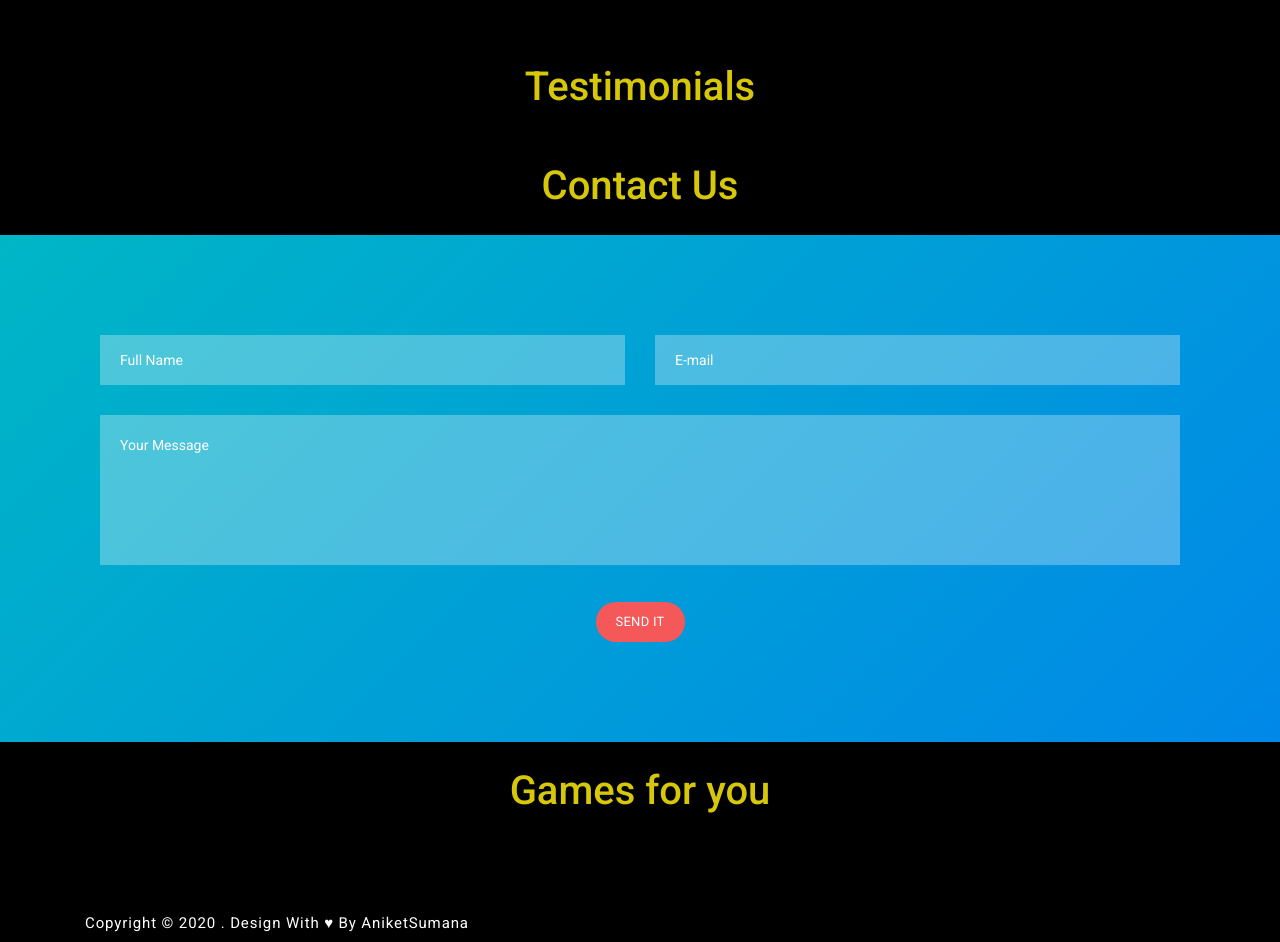
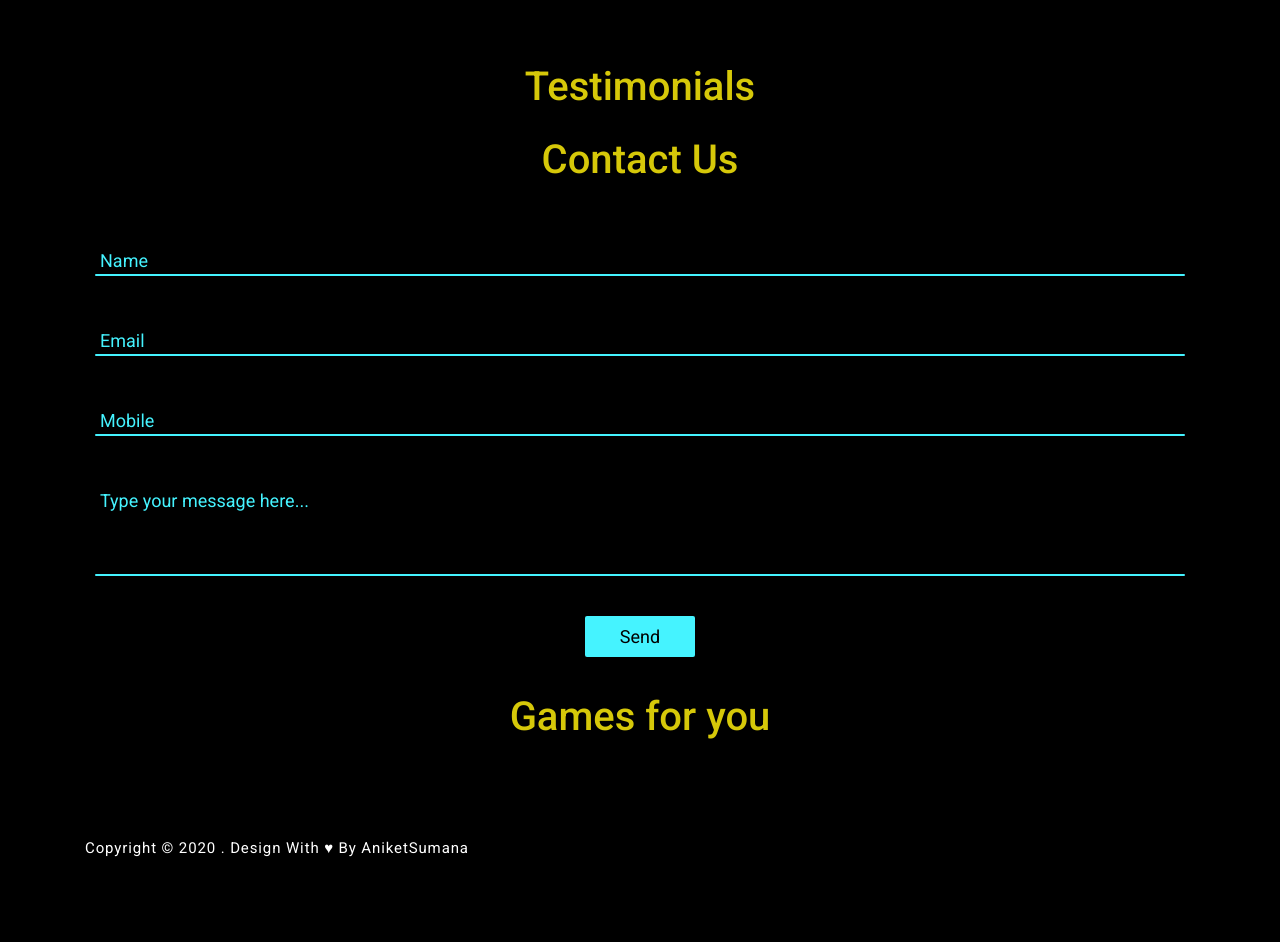
Before and after one commit to Aniket762/Portfolio_us, a plain HTML site: page index.html in a window 1280 px wide. Shown: the part 3780-4722 px from the top of the page. Drawn offline with nearby package versions, Linux system fonts and the light colour scheme.

Commit message:
contact us added

```diff
--- a/assets/css/templatemo-art-factory.css
+++ b/assets/css/templatemo-art-factory.css
@@ -1329,128 +1329,104 @@ contact
 ---------------------------------------------
 */
 
-#contact-us .container-fluid {
-  padding-right: 0px;
-  padding-left: 0px;
-  overflow-x: hidden;
-}
-
-#contact-us .col-lg-6 {
-  padding-left: 0px;
-  padding-right: 0px;
-}
-
-#contact-us h5 {
-  font-weight: 500;
+
+.container .row100{
+  position: relative;
+  width: 100%;
+  display: grid;
+  grid-template-columns: repeat(autofit,minmax(300px,1fr));
+}
+
+.container .row100 .col{
+  position: relative;
+  width: 100%;
+  padding: 0 10px;
+  margin: 30px 0 10px;
+  transition: 0.5s;
+}
+
+.container .row100 .inputBox{
+  position: relative;
+  width: 100%;
+  height: 40px;
+  color: #45f3ff;
+}
+
+.container .row100 .inputBox input,
+.container .row100 .inputBox.textarea textarea{
+  position: absolute;
+  width: 100%;
+  height: 100%;
+  background: transparent;
+  box-shadow: none;
+  border: none;
+  outline: none;
   font-size: 18px;
-  letter-spacing: 0.25px;
-  line-height: 26px;
-}
-
-.contact-text {
-  font-weight: 400;
-  font-size: 14px;
-  letter-spacing: 0.6px;
-  line-height: 26px;
-}
-
-.contact-text p {
-  margin-bottom: 28px;
-}
-
-.contact-field {
-  background-color: rgba(250, 250, 250, 0.3);
-}
-
-.contact-form {
-  padding: 100px;
-  background: rgba(0, 136, 232, 1);
-  background: -moz-linear-gradient(
-    -45deg,
-    rgba(0, 136, 232, 1) 0%,
-    rgba(0, 182, 198, 1) 0%,
-    rgba(0, 136, 232, 1) 100%
-  );
-  background: -webkit-gradient(
-    left top,
-    right bottom,
-    color-stop(0%, rgba(0, 136, 232, 1)),
-    color-stop(0%, rgba(0, 182, 198, 1)),
-    color-stop(100%, rgba(0, 136, 232, 1))
-  );
-  background: -webkit-linear-gradient(
-    -45deg,
-    rgba(0, 136, 232, 1) 0%,
-    rgba(0, 182, 198, 1) 0%,
-    rgba(0, 136, 232, 1) 100%
-  );
-  background: -o-linear-gradient(
-    -45deg,
-    rgba(0, 136, 232, 1) 0%,
-    rgba(0, 182, 198, 1) 0%,
-    rgba(0, 136, 232, 1) 100%
-  );
-  background: -ms-linear-gradient(
-    -45deg,
-    rgba(0, 136, 232, 1) 0%,
-    rgba(0, 182, 198, 1) 0%,
-    rgba(0, 136, 232, 1) 100%
-  );
-  background: linear-gradient(
-    135deg,
-    rgba(0, 136, 232, 1) 0%,
-    rgba(0, 182, 198, 1) 0%,
-    rgba(0, 136, 232, 1) 100%
-  );
-  filter: progid:DXImageTransform.Microsoft.gradient( startColorstr='#0088e8', endColorstr='#0088e8', GradientType=1 );
-}
-
-@media (max-width: 765px) {
-  .contact-form {
-    padding: 60px;
-    margin-top: -7px;
-  }
-}
-
-.contact-form input,
-.contact-form textarea {
-  color: #777;
-  font-size: 14px;
+  padding: 0 10px;
+  z-index: 1;
+  color: #000;
+}
+
+.container .row100 .inputBox .text{
+  position: absolute;
+  top: 0;
+  left: 0;
+  line-height: 40px;
+  font-size: 18px;
+  padding: 5px;
+  display: block;
+  transition: 0.5s;
+  pointer-events: none;
+}
+
+.container .row100 .inputBox input:focus + .text,
+.container .row100 .inputBox input:valid + .text,
+.container .row100 .inputBox textarea:focus + .text,
+.container .row100 .inputBox textarea:valid + .text{
+  top: -35px;
+  left: -10px;
+}
+
+.container .row100 .inputBox .line{
+  position: absolute;
+  bottom: 0;
+  display: block;
+  width: 100%;
+  height: 2px;
+  background: #45f3ff;
+  transition: 0.5s;
+  border-radius: 2px;
+  pointer-events: none;
+}
+
+.container .row100 .inputBox input:focus ~ .line,
+.container .row100 .inputBox input:valid ~ .line,
+.container .row100 .inputBox textarea:focus ~ .line,
+.container .row100 .inputBox textarea:valid ~ .line{
+  height: 100%;
+}
+
+.container .row100 .inputBox.textarea{
+  position: relative;
+  width: 100%;
+  height: 100px;
+  padding: 10px 0;
+}
+
+.container .row100 .inputBox.textarea textarea{
+  height: 100%;
+  resize: none;
+}
+
+#form-submit{
   border: none;
-  width: 100%;
-  height: 50px;
+  padding: 7px 35px;
+  cursor: pointer;
   outline: none;
-  padding-left: 20px;
-  padding-right: 20px;
-  border-radius: 0px;
-  -webkit-appearance: none;
-  -moz-appearance: none;
-  appearance: none;
-  margin-bottom: 30px;
-}
-
-.contact-form textarea {
-  height: 150px;
-  resize: none;
-  padding: 20px;
-}
-
-.contact-form {
-  text-align: center;
-}
-
-.contact-form ::-webkit-input-placeholder {
-  /* Edge */
-  color: #fff;
-}
-
-.contact-form :-ms-input-placeholder {
-  /* Internet Explorer 10-11 */
-  color: #fff;
-}
-
-.contact-form ::placeholder {
-  color: #fff;
+  background: #45f3ff;
+  color: #000;
+  font-size: 18px;
+  border-radius: 2px;
 }
 
 /*
--- a/index.html
+++ b/index.html
@@ -426,48 +426,51 @@
 
     <!-- ***** Contact Us Start ***** -->
     <section class="section" id="contact-us">
-        <div class="container-fluid">
+        <div class="container">
             <h1 class="heading">Contact Us</h1>
-            <div class="row">
-                <!-- ***** Contact Map Start *****
-                <div class="col-lg-6 col-md-6 col-sm-12">
-                    <div id="map">
-                    <iframe src="https://www.google.com/maps/embed?pb=!1m18!1m12!1m3!1d1197183.8373802372!2d-1.9415093691103689!3d6.781986417238027!2m3!1f0!2f0!3f0!3m2!1i1024!2i768!4f13.1!3m3!1m2!1s0xfdb96f349e85efd%3A0xb8d1e0b88af1f0f5!2sKumasi+Central+Market!5e0!3m2!1sen!2sth!4v1532967884907" width="100%" height="500px" frameborder="0" style="border:0" allowfullscreen></iframe>
+                <form action="contact.php" method="post" id="form" class="contact-form">
+                    <div class="row100">
+                        <div class="col">
+                            <div class="inputBox">
+                                <input name="cf_name" type="text" class="form-control" id="name" required="required">
+                                <span class="text">Name</span>
+                                <span class="line"></span>
+                            </div>
+                        </div>
                     </div>
-                </div>
-                 ***** Contact Map End ***** -->
-
-                <!-- ***** Contact Form Start ***** -->
-                <div class="col-lg-12 col-md-12 col-sm-12">
-                    <div class="contact-form">
-                        <form id="contact" action="" method="post">
-                          <div class="row">
-                            <div class="col-md-6 col-sm-12">
-                              <fieldset>
-                                <input name="name" type="text" id="name" placeholder="Full Name" required="" class="contact-field">
-                              </fieldset>
+                    <div class="row100">
+                        <div class="col">
+                            <div class="inputBox">
+                                <input name="cf_email" type="text" class="form-control" id="email" pattern="[^ @]*@[^ @]*"  required="required">
+                                <span class="text">Email</span>
+                                <span class="line"></span>
                             </div>
-                            <div class="col-md-6 col-sm-12">
-                              <fieldset>
-                                <input name="email" type="text" id="email" placeholder="E-mail" required="" class="contact-field">
-                              </fieldset>
+                        </div>
+                    </div>
+                    <div class="row100">
+                        <div class="col">
+                            <div class="inputBox">
+                                <input name="cf_phone" type="number" class="form-control" id="phone"  required="required">
+                                <span class="text">Mobile</span>
+                                <span class="line"></span>
                             </div>
-                            <div class="col-lg-12">
-                              <fieldset>
-                                <textarea name="message" rows="6" id="message" placeholder="Your Message" required="" class="contact-field"></textarea>
-                              </fieldset>
+                        </div>
+                    </div>
+                    <div class="row100">
+                        <div class="col">
+                            <div class="inputBox textarea">
+                                <textarea name="cf_message" rows="6" class="form-control" id="message" required="required"></textarea>
+                                <span class="text">Type your message here...</span>
+                                <span class="line"></span>
                             </div>
-                            <div class="col-lg-12">
-                              <fieldset>
-                                <button type="submit" id="form-submit" class="main-button">Send It</button>
-                              </fieldset>
-                            </div>
-                          </div>
-                        </form>
+                        </div>
                     </div>
-                </div>
-                <!-- ***** Contact Form End ***** -->
-            </div>
+                    <div class="row100">
+                        <div class="col">
+                            <center><button type="submit" id="form-submit" class="filled-button">Send</button></center>
+                        </div>
+                    </div>
+                </form>
         </div>
     </section>
     <!-- ***** Contact Us End ***** -->
```
Also changed, not shown: 1 other file.
